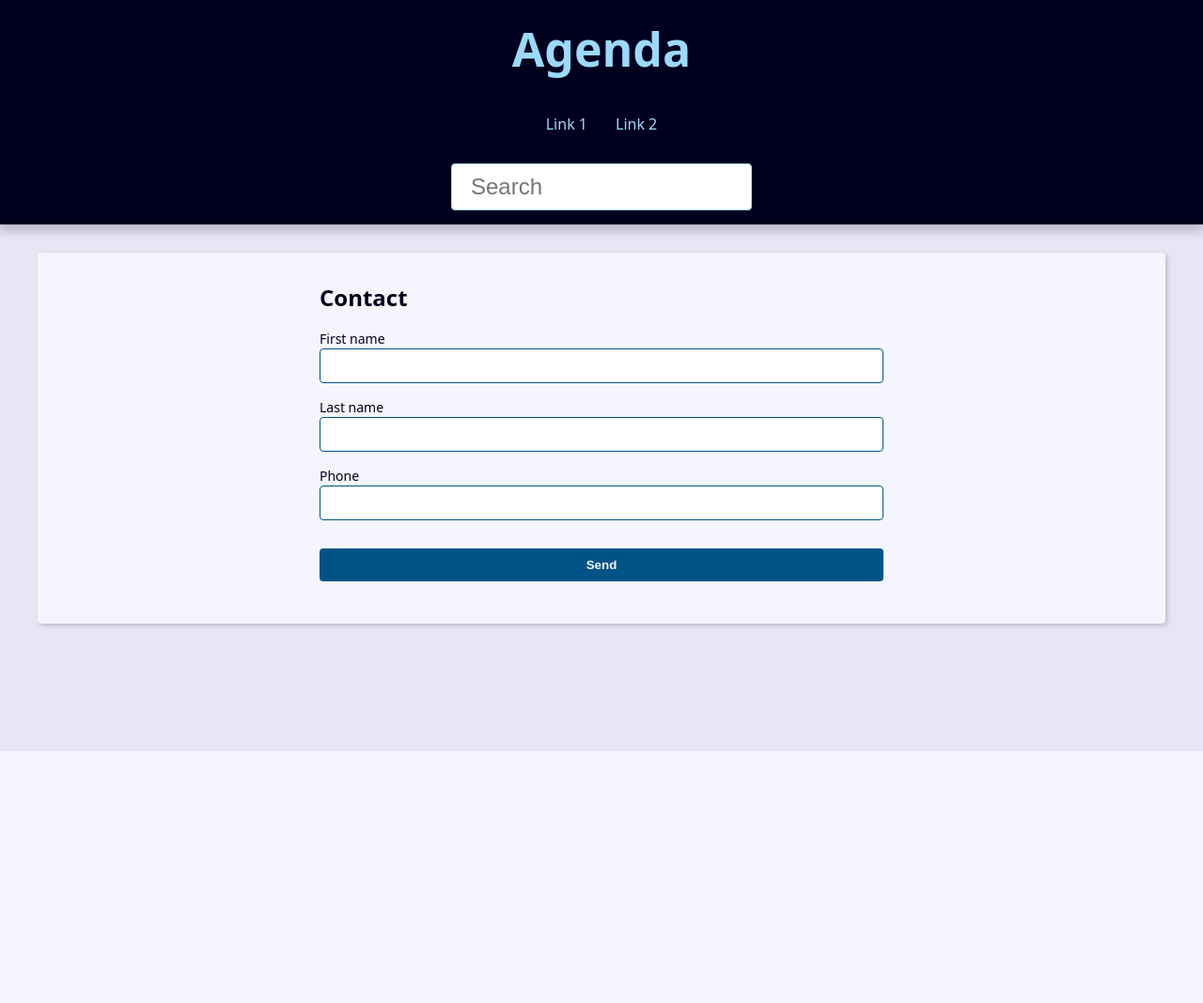
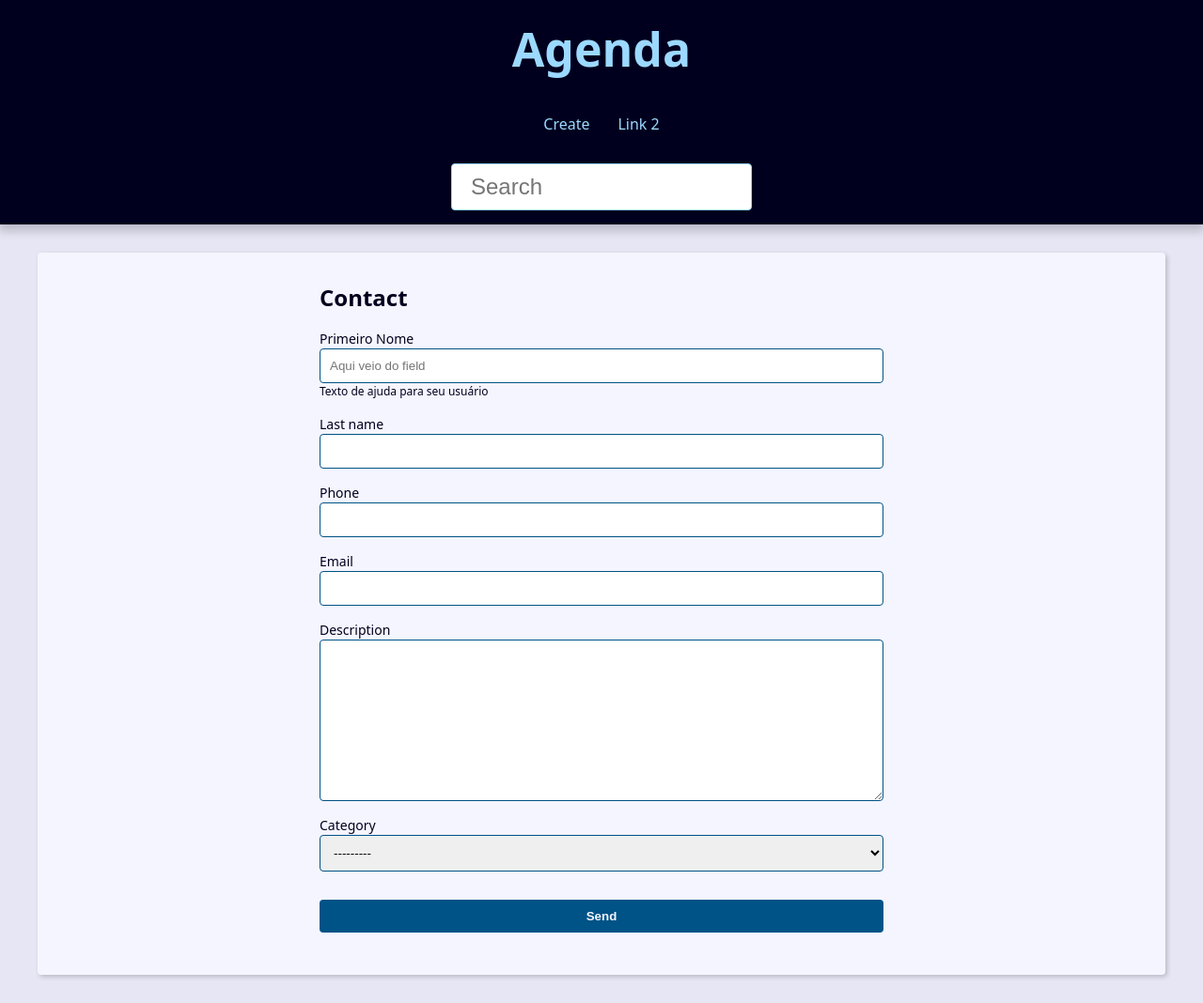
Before and after one commit to vinicius-marques1/agenda-django, a Django app: page /contact/create/ in a window 1280 px wide. Shown: the whole page at 94% size. Before the commit the page ends 800 px from the top, so only its background shows below. Run offline with Django 5.2, Linux system fonts and the light colour scheme; data that the repository does not hold is empty.

Commit message:
Add contact creation form and update view; enhance template with help text and form action

```diff
--- a/base_templates/global/partials/_header.html
+++ b/base_templates/global/partials/_header.html
@@ -8,8 +8,8 @@
   <nav class="menu">
     <ul class="menu-list">
       <li class="menu-item">
-        <a href="#" class="menu-link">
-          Link 1
+        <a href="{% url "contact:create" %}" class="menu-link">
+          Create
         </a>
       </li>
       <li class="menu-item">
--- /dev/null
+++ b/contact/forms.py
@@ -0,0 +1,70 @@
+from django import forms
+from django.core.exceptions import ValidationError
+from contact.models import Contact
+
+
+class ContactForm(forms.ModelForm):
+    first_name = forms.CharField(
+        widget=forms.TextInput(
+            attrs={
+                'class': 'classe-a classe-b',
+                'placeholder': 'Aqui veio do field',
+            }
+        ),
+        label='Primeiro Nome',
+        help_text='Texto de ajuda para seu usuário',
+    )
+
+    def __init__(self, *args, **kwargs):
+        super().__init__(*args, **kwargs)
+
+        # self.fields['first_name'].widget.attrs.update({
+        #     'class': 'classe-a classe-b',
+        #     'placeholder': 'Aqui veio do init',
+        # })
+
+    class Meta:
+        model = Contact
+        fields = (
+            'first_name', 'last_name', 'phone',
+            'email', 'description', 'category',
+        )
+
+        # widgets = {
+        #     'first_name': forms.TextInput(
+        #         attrs={
+        #             'class': 'classe-a classe-b',
+        #             'placeholder': 'Escreva aqui',
+        #         }
+        #     )
+        # }
+
+    def clean(self):
+        cleaned_data = self.cleaned_data
+        first_name = cleaned_data.get('first_name')
+        last_name = cleaned_data.get('last_name')
+
+        if first_name == last_name:
+            msg = ValidationError(
+                'Primeiro nome e último nome não podem ser iguais',
+                code='invalid'
+            )
+            self.add_error('first_name', msg)
+            self.add_error('last_name', msg)
+
+        return super().clean()
+
+
+    def clean_first_name(self):
+        first_name = self.cleaned_data.get('first_name')
+
+        if first_name.lower() == 'abc':
+            self.add_error(
+                'first_name',
+                ValidationError(
+                    'Não pode ser abc',
+                    code='invalid'
+                )
+            )
+
+        return first_name
--- a/contact/templates/contact/create.html
+++ b/contact/templates/contact/create.html
@@ -6,7 +6,7 @@
         <h2>Contact</h2>
 
         <form
-            action="{% url "contact:create" %}"
+            action="{{ form_action }}"
             method="POST"
             enctype="multipart/form-data"
         >
@@ -20,6 +20,10 @@
                         <label for="{{ field.id_for_label }}">{{ field.label }}</label>
                         {{ field }}
                         {{ field.errors }}
+
+                        {% if field.help_text %}
+                            <p class="help-text">{{ field.help_text }}</p>
+                        {% endif %}
                     </div>
                 {% endfor %}
             </div>
--- a/contact/urls.py
+++ b/contact/urls.py
@@ -1,5 +1,5 @@
 from django.urls import path
-from .views import index, contact, search, create
+from .views import index, contact, search, create, update
 
 app_name = 'contact'
 
@@ -10,4 +10,5 @@ urlpatterns = [
     # CRUD operations for contacts
     path('contact/<int:contact_id>/', contact, name='contact'),
     path('contact/create/', create, name='create'),
+    path('contact/<int:contact_id>/update/', update, name='update'),
 ]
--- a/contact/views/contact_forms.py
+++ b/contact/views/contact_forms.py
@@ -1,48 +1,24 @@
-from django.core.paginator import Paginator
-from django.db.models import Q
-from django.shortcuts import get_object_or_404, redirect, render
+from django.shortcuts import render, redirect, get_object_or_404
+from django.urls import reverse
 
-from typing import Any, Dict
-
-from django import forms
-from django.core.exceptions import ValidationError
-
+from contact.forms import ContactForm
 from contact.models import Contact
 
 
-class ContactForm(forms.ModelForm):
-    class Meta:
-        model = Contact
-        fields = (
-            'first_name', 'last_name', 'phone',
-        )
+def create(request):
+    form_action = reverse('contact:create')
 
-    def clean(self):
-        cleaned_data = self.cleaned_data
+    if request.method == 'POST':
+        form = ContactForm(request.POST)
+        context = {
+            'form': form,
+            'form_action': form_action,
+        }
 
-        self.add_error(
-            'first_name',
-            ValidationError(
-                'Mensagem de erro',
-                code='invalid'
-            )
-        )
-        self.add_error(
-            'first_name',
-            ValidationError(
-                'Mensagem de erro 2',
-                code='invalid'
-            )
-        )
+        if form.is_valid():
+            contact = form.save()
+            return redirect('contact:update', contact_id=contact.pk)
 
-        return super().clean()
-
-
-def create(request):
-    if request.method == 'POST':
-        context = {
-            'form': ContactForm(request.POST)
-        }
         return render(
             request,
             'contact/create.html',
@@ -51,7 +27,8 @@ def create(request):
 
 
     context = {
-        'form': ContactForm()
+        'form': ContactForm(),
+        'form_action': form_action,
     }
 
     return render(
@@ -59,3 +36,39 @@ def create(request):
         'contact/create.html',
         context
     )
+
+
+def update(request, contact_id):
+    contact = get_object_or_404(
+        Contact, pk=contact_id, show=True
+        )
+    form_action = reverse('contact:update', args=(contact_id,))
+
+    if request.method == 'POST':
+        form = ContactForm(request.POST, instance=contact)
+        context = {
+            'form': form,
+            'form_action': form_action,
+        }
+
+        if form.is_valid():
+            contact = form.save()
+            return redirect('contact:update', contact_id=contact.pk)
+
+        return render(
+            request,
+            'contact/create.html',
+            context
+        )
+
+
+    context = {
+        'form': ContactForm(instance=contact),
+        'form_action': form_action,
+    }
+
+    return render(
+        request,
+        'contact/create.html',
+        context
+    )
```
